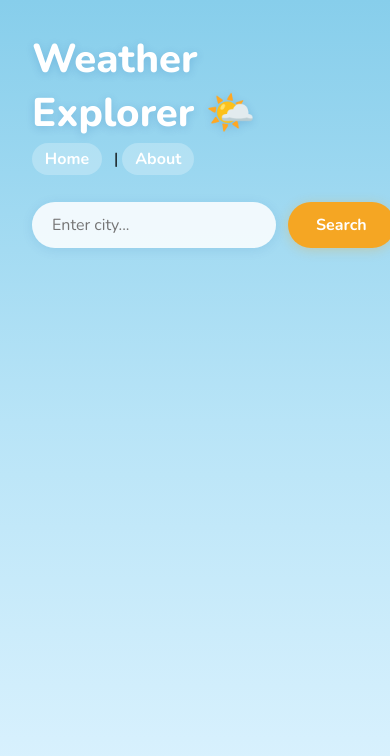
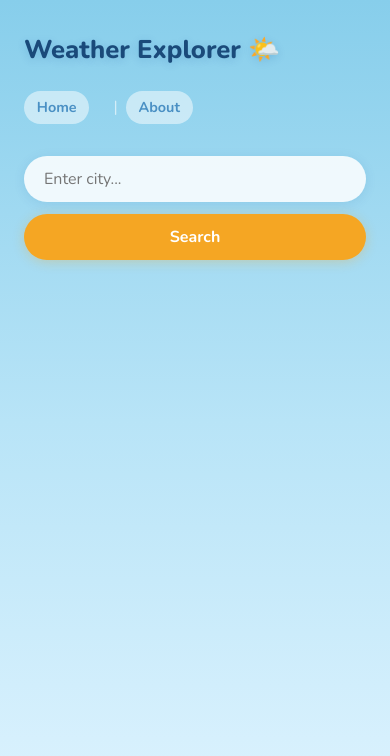
Before and after one commit to sanhu7/weather-explorer, a website with bundled scripts: page index.html in a window 390 px wide. Built offline with nearby package versions, Linux system fonts and the light colour scheme.

Commit message:
styla home och  about-sidan

```diff
--- a/index.html
+++ b/index.html
@@ -9,10 +9,13 @@
 </head>
 
 <body>
+    <div class="container">
         <h1>Weather Explorer 🌤️</h1>
 
+
         <nav>
-        <a href="index.html">Home</a> |
+            <a href="index.html">Home</a>
+            <span class="nav-divider">|</span>
             <a href="about.html">About</a>
         </nav>
 
@@ -22,6 +25,7 @@
         </form>
 
         <div id="weather-result"></div>
+    </div>
 
     <script type="module" src="./src/main.js"></script>
 </body>
--- a/style.css
+++ b/style.css
@@ -10,7 +10,10 @@ body {
     font-family: 'Nunito', sans-serif;
     min-height: 100vh;
     background: linear-gradient(180deg, #87CEEB 0%, #b8e4f7 50%, #e0f4ff 100%);
-    padding: 2rem;
+    padding: 3rem 4rem;
+    display: flex;
+    flex-direction: column;
+    align-items: center;
 }
 
 body::before {
@@ -25,36 +28,51 @@ body::before {
     z-index: 0;
 }
 
+.container {
+    width: 100%;
+    max-width: 600px;
+}
+
 h1 {
     font-size: 2.5rem;
     font-weight: 800;
-    color: #fff;
+    color: #1a4a7a;
     text-shadow: 0 2px 8px rgba(0, 80, 160, 0.18);
-    margin-bottom: 0.5rem;
+    margin-bottom: 1rem;
     position: relative;
     z-index: 1;
 }
 
 nav {
-    margin-bottom: 2rem;
+    display: flex;
+    align-items: center;
+    gap: 0.5rem;
+    margin-bottom: 3rem;
     position: relative;
     z-index: 1;
 }
 
 nav a {
-    color: #fff;
+    color: #4a90c4;
     text-decoration: none;
     font-weight: 700;
     font-size: 1rem;
-    margin-right: 0.5rem;
-    padding: 0.3rem 0.8rem;
+    margin-right: 1rem;
+    padding: 0.5rem 1.2rem;
     border-radius: 999px;
-    background: rgba(255, 255, 255, 0.25);
+    background: rgba(255, 255, 255, 0.5);
     transition: background 0.2s;
 }
 
 nav a:hover {
-    background: rgba(255, 255, 255, 0.5);
+    background: rgba(255, 255, 255, 0.8);
+    color: #2271a8;
+
+}
+
+.nav-divider {
+    color: rgba(255, 255, 255, 0.6);
+    line-height: 1;
 }
 
 form {
@@ -178,3 +196,67 @@ main ul li::before {
     left: 0;
     font-size: 0.9rem;
 }
+
+@media (max-width: 768px) {
+    body {
+        padding: 2rem 2rem;
+    }
+
+    h1 {
+        font-size: 2rem;
+    }
+
+    form {
+        flex-direction: column;
+        gap: 0.75rem;
+    }
+
+    input[type="text"] {
+        width: 100%;
+    }
+
+    button[type="submit"] {
+        width: 100%;
+    }
+
+    .weather-card {
+        padding: 1.5rem;
+    }
+}
+
+@media (max-width: 480px) {
+    body {
+        padding: 2rem 1.5rem;
+    }
+
+    h1 {
+        font-size: 1.6rem;
+        margin-bottom: 1.5rem;
+    }
+
+    nav {
+        margin-bottom: 2rem;
+    }
+
+    nav a {
+        padding: 0.4rem 0.8rem;
+        font-size: 0.9rem;
+    }
+
+    form {
+        margin-bottom: 2rem;
+    }
+
+    .weather-card {
+        padding: 1.75rem;
+        margin-top: 0.5rem;
+    }
+
+    .weather-card h2 {
+        font-size: 1.4rem;
+    }
+
+    .weather-card p {
+        font-size: 0.95rem;
+    }
+}
```
Lines whose indentation alone changed are shown as unchanged.
